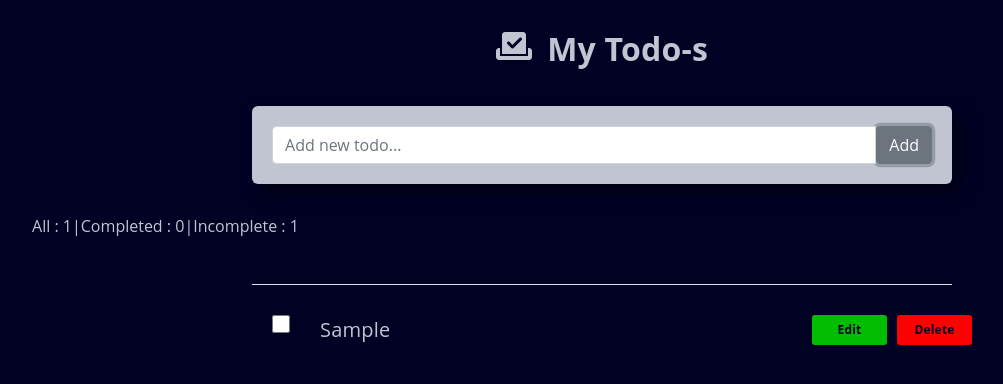
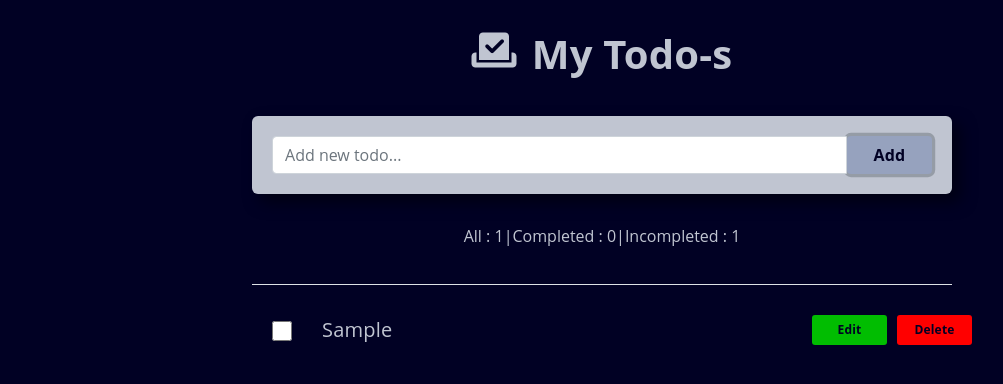
Before and after one commit to DasuniMaheshika/Todo-App, a plain HTML site: page index.html in a window 1280 px wide. Both pictures are taken after typing "Sample" into the empty fields and a click on the button "Add". Shown: the whole page, without its empty margins (38-1041 px from the left). Drawn offline with nearby package versions, Linux system fonts and the light colour scheme.

Commit message:
Added modifications to edit task of app.ts

```diff
--- a/dist/app.js
+++ b/dist/app.js
@@ -1,39 +1,39 @@
 "use strict";
 class Todo {
     constructor() {
-        this.task = [];
+        this.todos = [];
     }
     //add task
-    addToList(taskName) {
+    addToList(todoName) {
         const task = {
-            name: taskName,
+            name: todoName,
             completed: false,
         };
-        this.task.push(task);
-        this.functioningTask();
+        this.todos.push(task);
+        this.allFunctionHandler();
     }
     //edit task
-    editDoList(index, taskName) {
-        this.task[index].name = taskName;
-        this.functioningTask();
+    editDoList(index, todoName) {
+        this.todos[index].name = todoName;
+        this.allFunctionHandler();
     }
     //delete task
     deleteToDoList(index) {
-        this.task.splice(index, 1);
-        this.functioningTask();
+        this.todos.splice(index, 1);
+        this.allFunctionHandler();
     }
-    //tick complete task
+    //mark completed task
     completeTask(index) {
-        this.task[index].completed = !this.task[index].completed;
-        this.functioningTask();
+        this.todos[index].completed = !this.todos[index].completed;
+        this.allFunctionHandler();
     }
-    //functions for tasks
-    functioningTask() {
-        const doList = document.getElementById("todo-list");
-        const allAboutTasks = document.getElementById("count");
+    //all functions
+    allFunctionHandler() {
+        const todoList = document.getElementById("todo-list");
+        const allTasks = document.getElementById("count");
         let count = 0;
-        doList.innerHTML = "";
-        this.task.forEach((task, index) => {
+        todoList.innerHTML = "";
+        this.todos.forEach((task, index) => {
             const listItem = document.createElement("li");
             listItem.className = "task-item";
             if (task.completed) {
@@ -46,16 +46,16 @@ class Todo {
             checkbox.addEventListener("change", () => {
                 this.completeTask(index);
             });
-            const taskName = document.createElement("span");
-            taskName.textContent = task.name;
-            taskName.className = "task-name";
+            const todoName = document.createElement("span");
+            todoName.textContent = task.name;
+            todoName.className = "task-name";
             const editButton = document.createElement("button");
             editButton.textContent = "Edit";
             editButton.className = "edit";
             editButton.addEventListener("click", () => {
-                const newTaskName = prompt("Edit Your Task :", task.name);
-                if (newTaskName) {
-                    this.editDoList(index, newTaskName);
+                const newtodoName = prompt("Edit Your Task :", task.name);
+                if (newtodoName) {
+                    this.editDoList(index, newtodoName);
                 }
             });
             const deleteButton = document.createElement("button");
@@ -65,27 +65,27 @@ class Todo {
                 this.deleteToDoList(index);
             });
             listItem.appendChild(checkbox);
-            listItem.appendChild(taskName);
+            listItem.appendChild(todoName);
             listItem.appendChild(editButton);
             listItem.appendChild(deleteButton);
-            doList.appendChild(listItem);
+            todoList.appendChild(listItem);
         });
-        const Total = this.task.length;
+        const Total = this.todos.length;
         const Incomplete = Total - count;
-        allAboutTasks.innerHTML = `<nav class="nav todo-nav">
+        allTasks.innerHTML = `<nav class="nav todo-nav">
                                   <p>All : <span>${Total}</span>|</p>
                                   <p>Completed : <span>${count}</span>|</p>
-                                  <p>Incomplete :  <span>${Incomplete}</span></p>
+                                  <p>Incompleted :  <span>${Incomplete}</span></p>
                                   </nav>`;
     }
 }
 const todo = new Todo();
-const Input = document.getElementById("toDoInput");
+const todoInput = document.getElementById("toDoInput");
 const addButton = document.getElementById("addTodoButton");
 addButton.addEventListener("click", () => {
-    const taskName = Input.value.trim();
-    if (taskName) {
-        todo.addToList(taskName);
-        Input.value = "";
+    const todoName = todoInput.value.trim();
+    if (todoName) {
+        todo.addToList(todoName);
+        todoInput.value = "";
     }
 });
--- a/index.html
+++ b/index.html
@@ -17,43 +17,33 @@
 
 <body>
     <div class="container">
+
         <!-- App title section -->
         <div class="row">
             <div class="col-md-12 app-title">
-                <h2><i class="fa fa-check-to-slot"></i>My Todo-s</h2>
+                <h1><i class="fa fa-check-to-slot"></i>My Todo-s</h1>
             </div>
         </div>
+
         <!-- Create todo section -->
         <div class="input-group">
             <input class="form-control  todo-input" id="toDoInput" type="text" placeholder="Add new todo..." />
             <button id="addTodoButton" type="submit" class="btn btn-secondary">Add</button>
         </div>
 
+        <!-- Create todo count -->
         <div class="row">
             <div class="count" id="count"></div>
         </div>
 
+        <!-- Create border -->
         <div class="border-bottom"></div>
 
-        <div class="task">
+        <!-- Create todo list -->
+        <div class="todo">
             <ul id="todo-list"></ul>
-
         </div>
 
-
-        <!-- <div class="row">
-            <div class="col-md-12">
-                <template>
-                    <li>
-                        <input type="checkbox">
-                        <h1></h1>
-                        <button class='edit'>Edit</button>
-                        <button class='del'>Delete</button>
-                    </li>
-                </template>
-                <ul class="todo-list"></ul>
-            </div>
-        </div> -->
     </div>
     <script src="dist/app.js"></script>
 </body>
--- a/package.json
+++ /dev/null
@@ -1,5 +0,0 @@
-{
-  "dependencies": {
-    "bootstrap-icons": "^1.10.4"
-  }
-}
--- a/style.css
+++ b/style.css
@@ -3,7 +3,7 @@ body {
   background-color: rgb(1, 1, 36);
 }
 
-h2 {
+h1 {
   color: #c0c5d1;
   display: flex;
   justify-content: center;
@@ -34,7 +34,7 @@ h2 {
   box-sizing: border-box;
 }
 
-#button {
+#addTodoButton {
   text-align: center;
   background: #96a2be;
   color: rgb(1, 1, 36);
@@ -45,29 +45,29 @@ h2 {
   width: 85px;
 }
 
-#button:hover,
-#button:active {
+#addTodoButton:hover,
+#addTodoButton:active {
   background-color: rgb(1, 1, 36);
   color: #c0c5d1;
 }
 
 .todo-nav {
   margin-top: 30px;
-  display: flex;
-  justify-content: center;
 }
 
 .count {
   color: #c0c5d1;
-}
-
-p {
-  tab-size: 3px;
+  display: flex;
+  justify-content: center;
+  max-width: 700px;
+  margin-left: auto;
+  margin-right: auto;
 }
 
 .border-bottom {
   border-bottom: #c0c5d1;
-  margin-top: 30px;
+  margin-top: 20px;
+  margin-bottom: 30px;
   max-width: 700px;
   margin-left: auto;
   margin-right: auto;
@@ -75,7 +75,7 @@ p {
 
  li {
   color: #c0c5d1;
-  margin-top: 30px;
+  margin-top: 20px;
   font-size: 20px;
   letter-spacing: 0.2px;
   list-style: none;
@@ -86,11 +86,16 @@ p {
   justify-content: left;
 }
 
+#todo-list {
+  margin-top: 6px;
+}
+
 input[type="checkbox"] {
+  margin-top: 6px;
   cursor: pointer;
   margin-right: 30px;
-  width: 18px;
-  height: 18px;
+  width: 20px;
+  height: 20px;
 }
 
 .edit {
@@ -133,8 +138,3 @@ input[type="checkbox"] {
   background-color: rgb(168, 7, 7);
   color: #c0c5d1;
 }
-
-h1 {
-  color: #c0c5d1;
-  font-size: 20px;
-}
```
Also changed, not shown: src/app.ts (+39 -41 lines), 1 other file.
